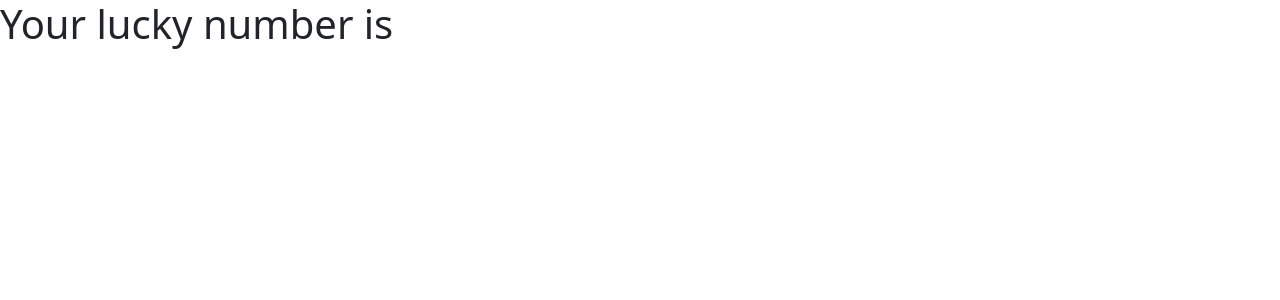
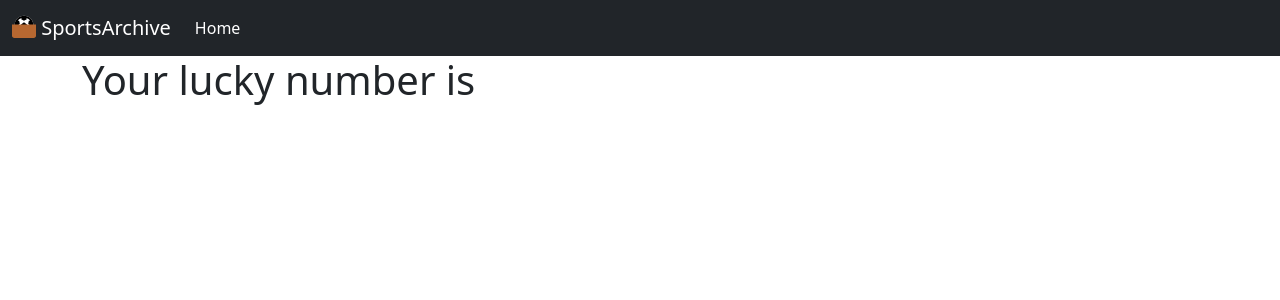
Before and after one commit to oxguy3/sportsarchive, a Symfony app: template templates/headshots/number.html.twig in a window 1280 px wide. Shown: the top 300 px of the page. Run offline with Twig, Linux system fonts and the light colour scheme; the template is opened without the code that fills it, so the values that code supplies are empty; some libraries are stand-ins or nearby versions.

Commit message:
basic homepage and logo

```diff
--- a/templates/base.html.twig
+++ b/templates/base.html.twig
@@ -9,7 +9,28 @@
     {% block stylesheets %}{% endblock %}
   </head>
   <body>
+    <nav class="navbar navbar-expand-lg navbar-dark bg-dark">
+      <div class="container-fluid">
+        <a class="navbar-brand" href="/">
+          <img src="{{ asset('images/icon.svg') }}" alt="" width="24" height="24" class="d-inline-block align-text-top">
+          SportsArchive
+        </a>
+        <button class="navbar-toggler" type="button" data-bs-toggle="collapse" data-bs-target="#navbarSupportedContent" aria-controls="navbarSupportedContent" aria-expanded="false" aria-label="Toggle navigation">
+          <span class="navbar-toggler-icon"></span>
+        </button>
+        <div class="collapse navbar-collapse" id="navbarSupportedContent">
+          <ul class="navbar-nav me-auto mb-2 mb-lg-0">
+            <li class="nav-item">
+              <a class="nav-link active" aria-current="page" href="/">Home</a>
+            </li>
+          </ul>
+        </div>
+      </div>
+    </nav>
+
+    <main class="container">
       {% block body %}{% endblock %}
+    </main>
 
     <script src="{{ asset('js/bootstrap.bundle.min.js') }}"></script>
     {% block javascripts %}{% endblock %}
```
Also changed, not shown: src/Controller/HeadshotsController.php (+8 -0 lines), templates/headshots/home.html.twig (added, +7 -0 lines), public/favicon.ico (added), public/images/icon.png (added), public/images/icon.svg (added), templates/README.md (added). Lines whose indentation alone changed are shown as unchanged.
